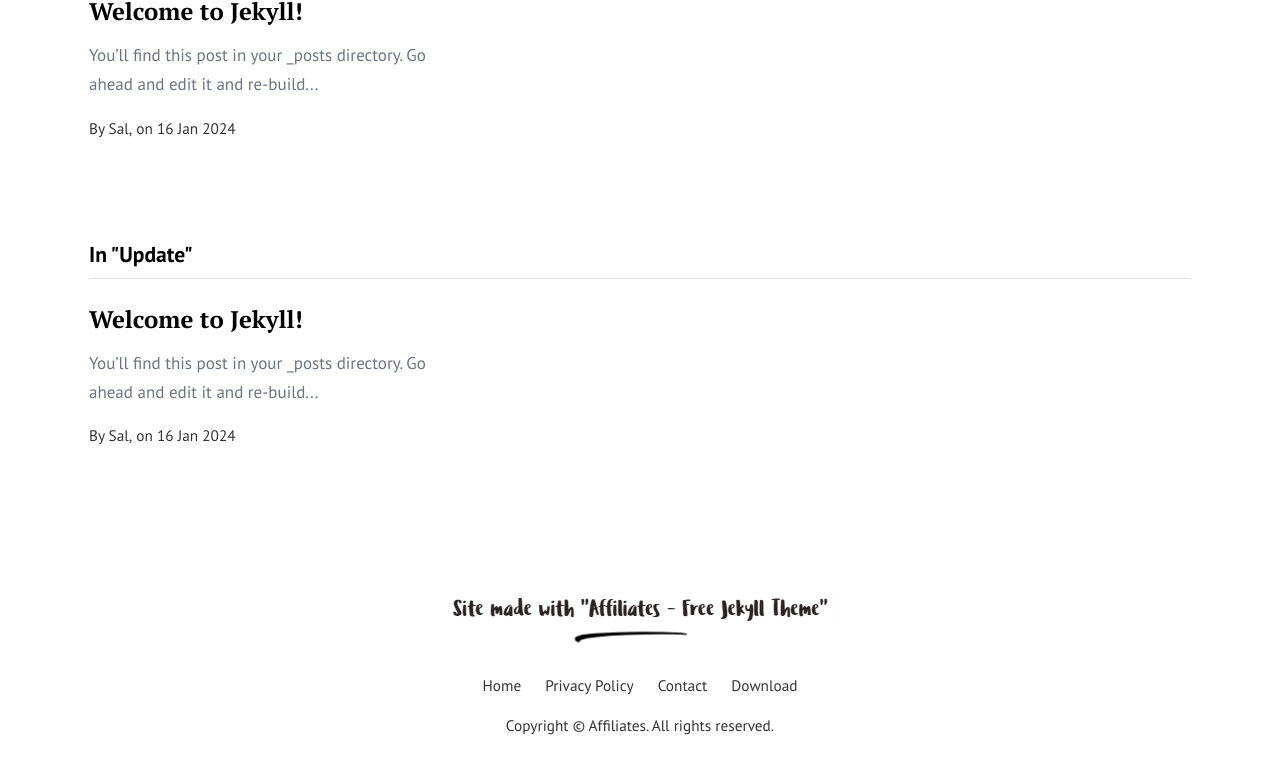
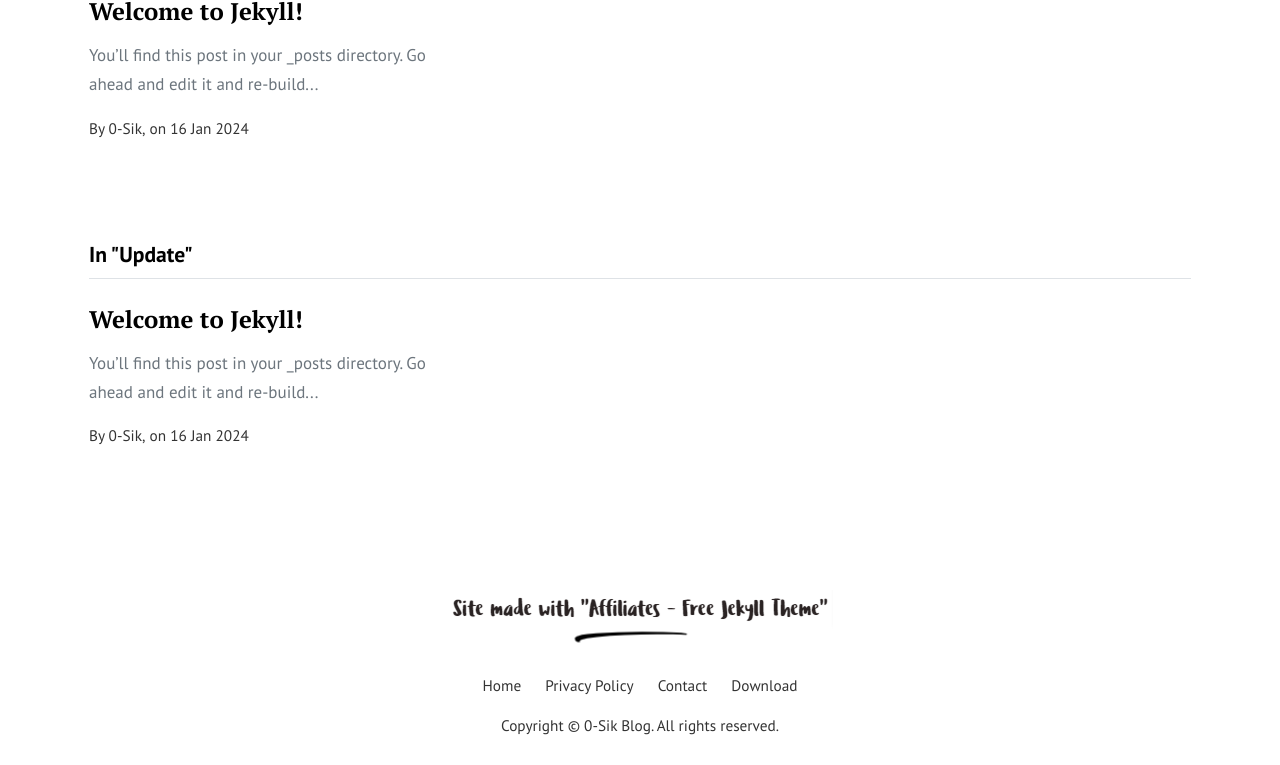
Before and after one commit to yunyoungsik/yunyoungsik.github.io, a Jekyll site: the page built from pages/categories.html, in a window 1280 px wide and 1400 px high, scrolled down 1556 px. Shown: the part 632-1397 px from the top of the window. Built offline with Jekyll 4.4.1, drawn with Linux system fonts in a browser that asks for light colours.

Commit message:
20240116

```diff
--- a/_config.yml
+++ b/_config.yml
@@ -1,15 +1,15 @@
-title: "Affiliates"
-email: wowthemesnet@gmail.com
-timezone: UTC
-baseurl: "/affiliates-jekyll-theme"
+title: "0-Sik Blog"
+email: yunyoungsik91@gmail.com
+timezone: Asia/Seoul
+baseurl: "https://yunyoungsik.github.io"
 permalink: "/:title/"
 logo: 'assets/images/logo.png'
 favicon: 'assets/images/favicon.ico'
-author: Sal
+author: 0-Sik
 paginate: 30
 disqus: 'demowebsite'
-locale: en_us
-lang: en_us
+locale: ko_kr
+lang: ko_kr
 feed_items: 10
 feed_update_period: daily
 feed_update_frequency: 1
```
